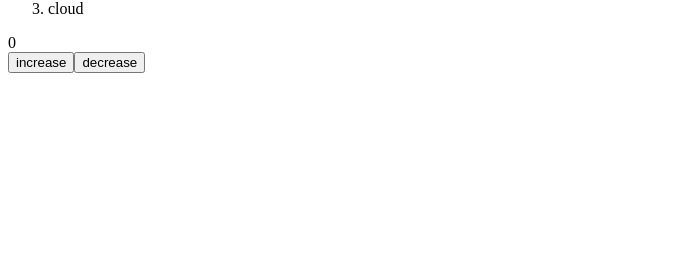
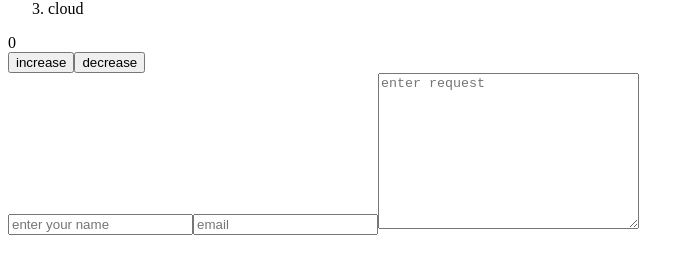
Before and after one commit to nottundeednut/my-test-react, a React (Create React App) app: page / in a window 1280 px wide. Shown: the part 260-534 px from the top of the page, without its empty margins (0-694 px from the left). Built offline with nearby package versions, Linux system fonts and the light colour scheme.

Commit message:
onchange event

```diff
--- a/src/App.js
+++ b/src/App.js
@@ -2,19 +2,16 @@ import React from "react";
 import ProfileCard from "./ProfileCard";
 import NameList from "./NameList";
 import OnClickEvent from "./OnClickEvent";
+import OnChange from "./OnChange";
 
 //create root components App
 function App() {
-
-
-
-
   return (
     <div>
       <ProfileCard />
       <NameList />
       <OnClickEvent />
-
+      <OnChange />
     </div>
   );
 }
--- /dev/null
+++ b/src/OnChange.js
@@ -0,0 +1,20 @@
+import React from "react";
+
+//onchange event
+function OnChange() {
+  const changeHandler = (event) => {
+    console.log("Value:", event.target.value);
+  };
+  return (
+    <form action="">
+      <input
+        type="text"
+        placeholder="enter your name"
+        onChange={changeHandler}
+      />
+      <input type="email" placeholder="email" />
+      <textarea placeholder="enter request" cols="30" rows="10"></textarea>
+    </form>
+  );
+}
+export default OnChange;
```
